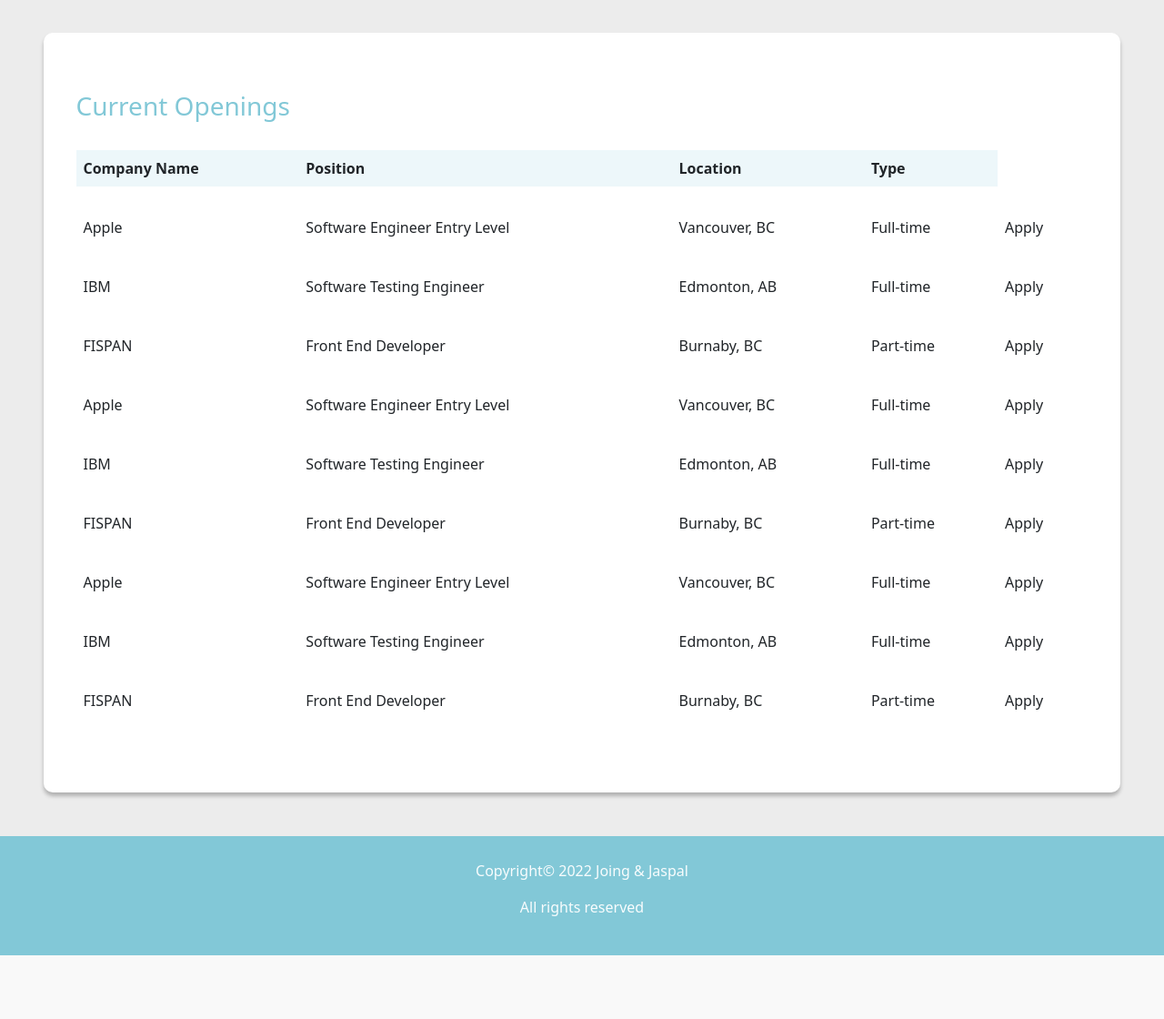
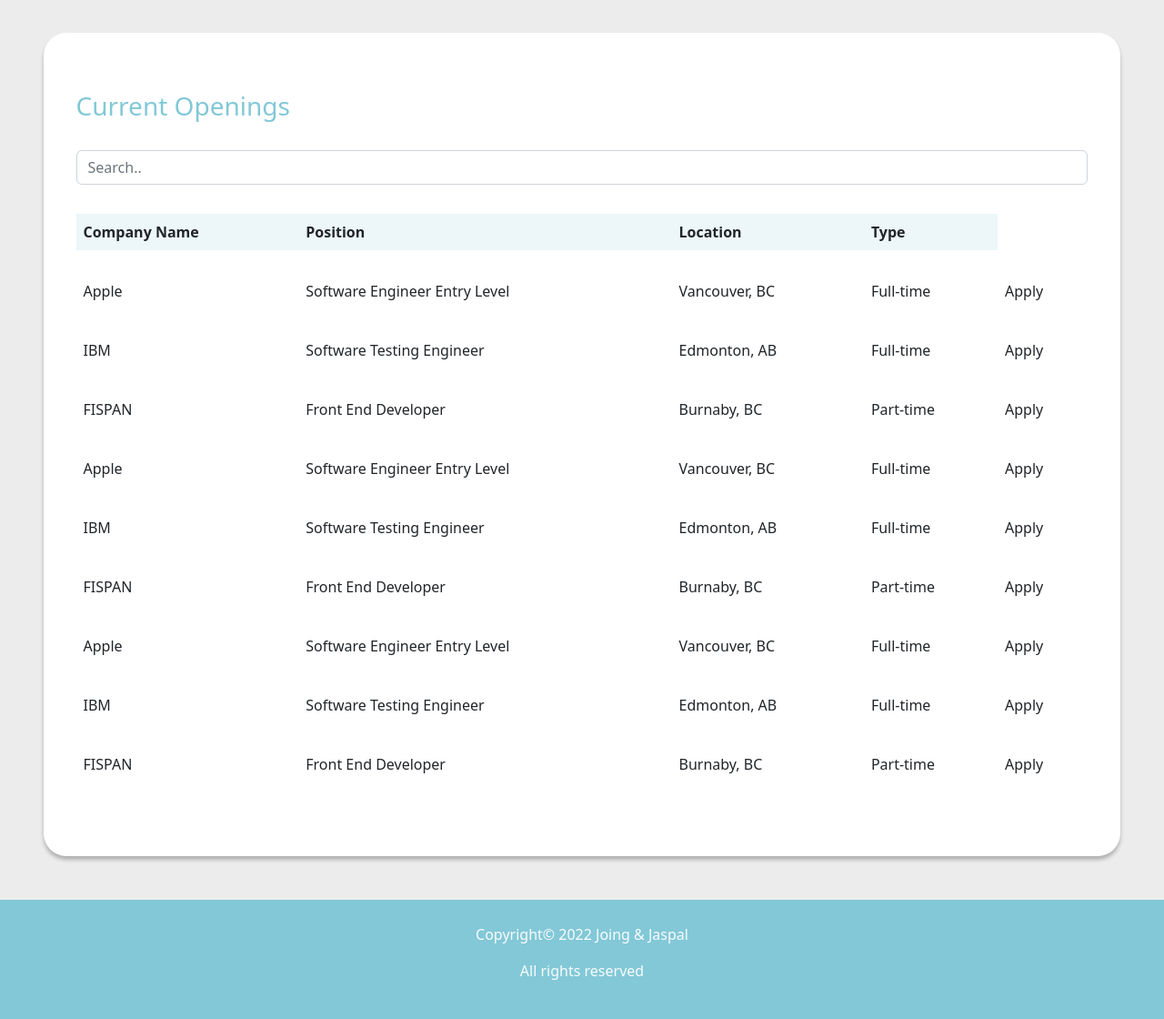
Before and after one commit to joling6027/JobHub, a PHP site: page /templates/index.html in a window 1280 px wide. Shown: the part 134-1254 px from the top of the page at 91% size. Before the commit the page ends 1184 px from the top, so only its background shows below. Run offline with PHP 8.4, Linux system fonts and the light colour scheme.

Commit message:
add search bar for index page
- changed job-listing card border-radius to 25px;
- add search bar using jQuery

```diff
--- a/css/style.css
+++ b/css/style.css
@@ -30,7 +30,7 @@
     margin-bottom: 3%;
     background: #FFFFFF;
     box-shadow: 0px 4px 4px rgba(0, 0, 0, 0.25);
-    border-radius: 10px;
+    border-radius: 25px;
 }
 
 .job-listing-content{
--- a/templates/index.html
+++ b/templates/index.html
@@ -18,6 +18,11 @@
   <!-- JavaScript Bundle with Popper -->
   <script src="https://cdn.jsdelivr.net/npm/bootstrap@5.2.0-beta1/dist/js/bootstrap.bundle.min.js"
     integrity="sha384-pprn3073KE6tl6bjs2QrFaJGz5/SUsLqktiwsUTF55Jfv3qYSDhgCecCxMW52nD2" crossorigin="anonymous"></script>
+
+  <!-- table filter control -->
+  <script src="https://ajax.googleapis.com/ajax/libs/jquery/3.6.0/jquery.min.js"></script>
+  <script src="https://maxcdn.bootstrapcdn.com/bootstrap/3.4.1/js/bootstrap.min.js"></script>
+
   <link rel="stylesheet" href="../CSS/style.css">
 </head>
 
@@ -40,7 +45,7 @@
             </li>
             <li class="nav-item">
               <!-- <a class="nav-link" href="">RIGISTER</a> -->
-              <a href="registration.html"></a><button type="button" class="btn btn-info btn-lg">REGISTER</button></a>
+              <a href="registration.html"><button type="button" class="btn btn-info btn-lg">REGISTER</button></a>
             </li>
           </ul>
         </div>
@@ -51,7 +56,9 @@
     <section class="job-listing mx-auto">
       <div class="job-listing-content ">
         <h3 class="current-openings" style="color:#82C8D7;">Current Openings</h3>
-        <table class="table table-hover" id="job-listing-table" data-filter-control="true">
+        <br>
+        <input class="form-control" id="myInput" type="text" placeholder="Search..">
+        <table class="table table-hover" id="job-listing-table" data-filter-control="true" data-show-search-clear-button="true" data-filter-control-visible="true">
           <thead>
             <tr style="background-color:#82c7d724;">
               <th data-field="companyName">Company Name</th>
@@ -60,7 +67,7 @@
               <th data-field="type" data-filter-control="select">Type</th>
             </tr>
           </thead>
-          <tbody>
+          <tbody id="myTable">
             <tr class="job-tr">
               <td>Apple</td>
               <td>Software Engineer Entry Level</td>
@@ -126,14 +133,17 @@
             </tr>
           </tbody>
         </table>
-
-        <script>
-          $(function () {
-            $('#table').bootstrapTable()
+      </div>
+      <script>
+        $(document).ready(function () {
+          $("#myInput").on("keyup", function () {
+            var value = $(this).val().toLowerCase();
+            $("#myTable tr").filter(function () {
+              $(this).toggle($(this).text().toLowerCase().indexOf(value) > -1)
+            });
           });
-        </script>
-      </div>
-
+        });
+      </script>
 
     </section>
   </div>
```
